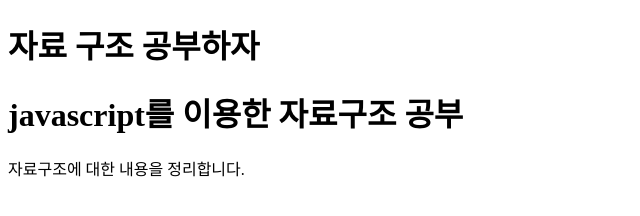
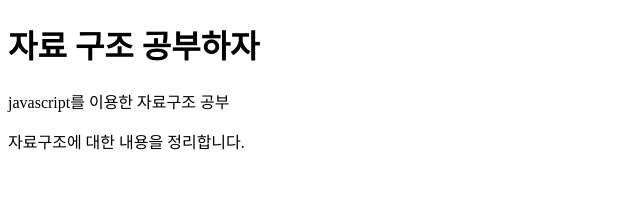
Before and after one commit to odh97/dataStructure, a plain HTML site: page index.html in a window 1280 px wide. Shown: the whole page, without its empty margins (0-640 px from the left). Drawn offline with Linux system fonts and the light colour scheme.

Commit message:
commit test

```diff
--- a/index.html
+++ b/index.html
@@ -10,7 +10,7 @@
 <body>
     <div>
         <h1>자료 구조 공부하자</h1>
-        <h1>javascript를 이용한 자료구조 공부</h1>
+        <p>javascript를 이용한 자료구조 공부</p>
         <p>자료구조에 대한 내용을 정리합니다.</p>
     </div>
     <script src="data.js"></script>
```
